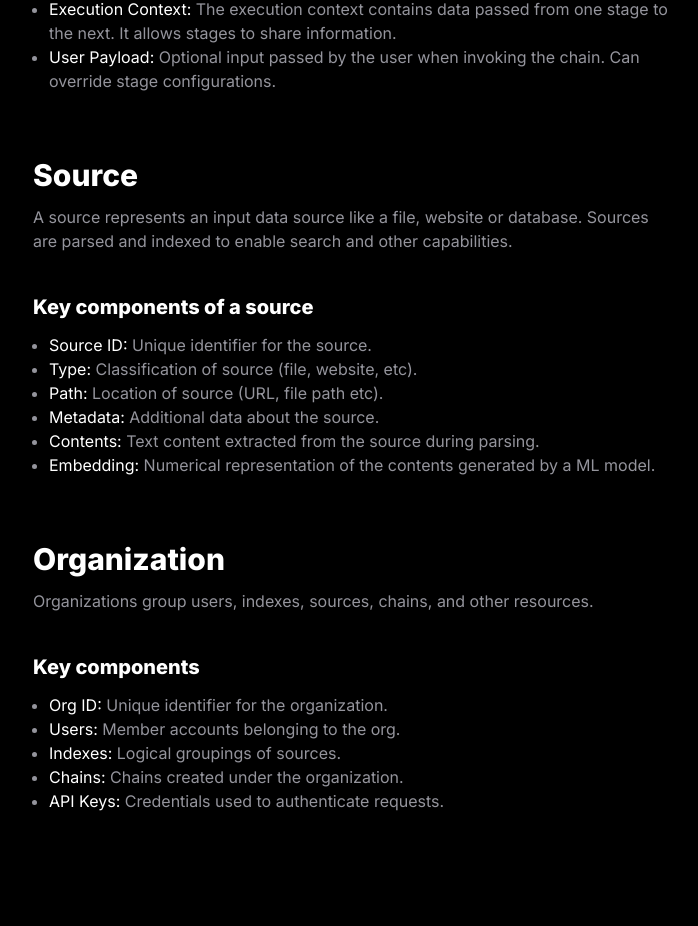
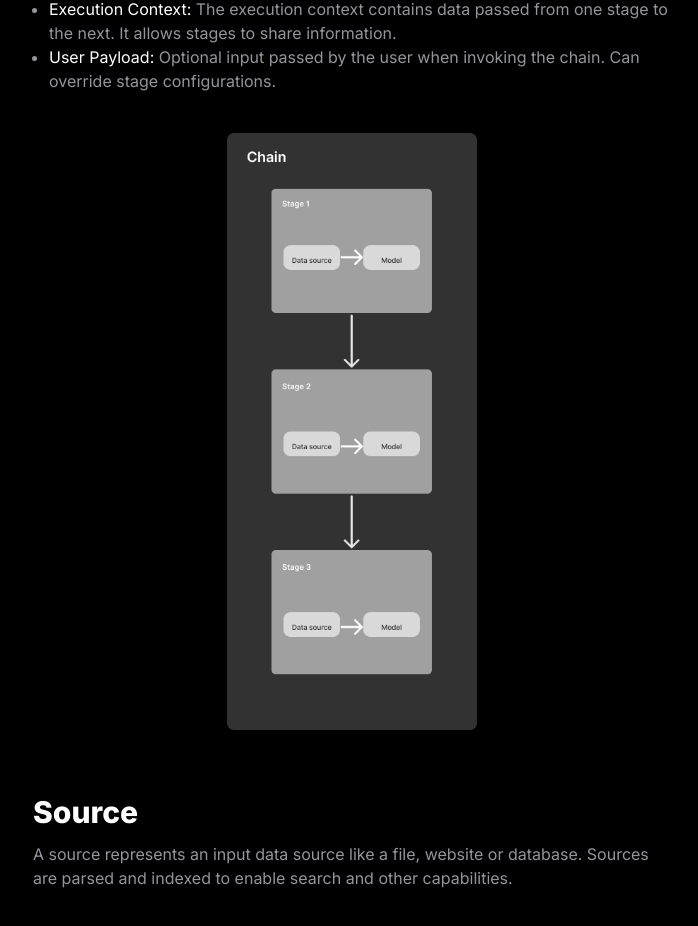
Before and after one commit to goudete/shroominic-docs, a Next.js app: page /conceptual-docs in a window 1280 px wide. Shown: the part 540-1466 px from the top of the page, without its empty margins (337-1035 px from the left). Before the commit the page ends 1413 px from the top, so only its background shows below. Built offline with nearby package versions, Linux system fonts and the light colour scheme; no server answers.

Commit message:
adding diagram

```diff
--- a/src/components/docs/conceptualDocs.tsx
+++ b/src/components/docs/conceptualDocs.tsx
@@ -1,4 +1,5 @@
 
+import Image from "next/image";
 
 export default function ConceptualDocs() {
 
@@ -29,6 +30,10 @@ export default function ConceptualDocs() {
                 <li><span className="text-white">Execution Context:</span> The execution context contains data passed from one stage to the next. It allows stages to share information.</li>
                 <li><span className="text-white">User Payload:</span> Optional input passed by the user when invoking the chain. Can override stage configurations.</li>
               </ul>
+            </div>
+
+            <div className="mt-10 flex justify-center">
+              <Image width={250} height={500} src={"/chain-diagram.png"} alt="chain diagram" />
             </div>
 
             <div className="text-3xl font-extrabold mb-3 mt-16">
```
Also changed, not shown: public/chain-diagram.png (added).
